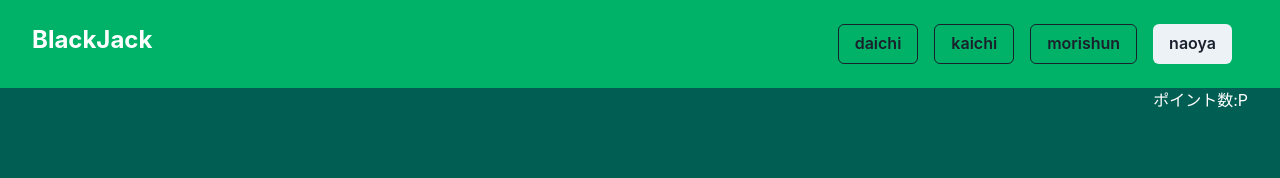
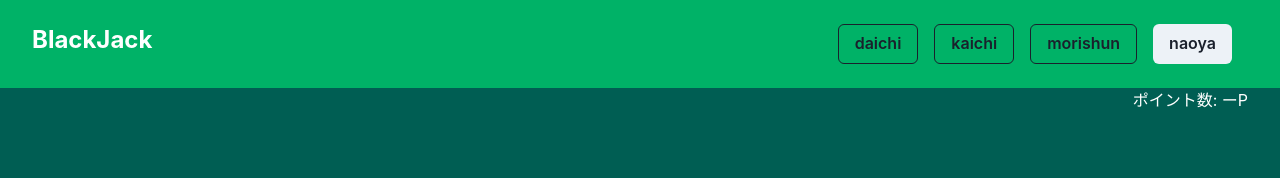
Before and after one commit to Louco-inc/blackjack_202403, a Next.js app: page /naoya in a window 1280 px wide. Shown: the top 178 px of the page. Built offline with nearby package versions, Linux system fonts and the light colour scheme.

Commit message:
[feat] トップ画面に自分のポイント数を表示

```diff
--- a/src/pages/naoya/index.tsx
+++ b/src/pages/naoya/index.tsx
@@ -1,4 +1,4 @@
-import { useState } from "react";
+import { useState, useEffect } from "react";
 import Header from "../../components/header";
 import TopComponent from "./phase/top";
 import GameComponent from "./phase/game";
@@ -21,16 +21,14 @@ export default function BlackJackPage(): JSX.Element {
   const [playerData, setPlayerData] = useState<PlayerType>({
     nickname: "",
     uuid: "",
-    point: 0,
+    point: -100,
   });
+  const [bettingValue, setBettingValue] = useState<number | undefined>(
+    undefined
+  );
 
-  const openHowToPlay = (): void => {};
-  const openHistory = (): void => {};
-
-  const switchPage = async (type: string): Promise<void> => {
-    switch (type) {
-      case "top-next": {
-        // ニックネーム画面に飛ばすかベット画面に飛ばすか
+  useEffect(() => {
+    const init = async (): Promise<void> => {
       const uuid: string = getUUIDFromSessionStorage() ?? "";
       console.log(uuid);
       // uuidがあればプレイヤーを取得してskip
@@ -48,11 +46,23 @@ export default function BlackJackPage(): JSX.Element {
         // セッションストレージに保持
         const recentUuid: string = res.uuid;
         saveUUIDToSessionStorage(recentUuid);
+      }
+    };
+    init();
+  }, []);
 
-          // ベット画面へ
+  const openHowToPlay = (): void => {};
+  const openHistory = (): void => {};
+
+  const switchPage = async (type: string): Promise<void> => {
+    switch (type) {
+      case "top-next": {
+        // ニックネーム画面に飛ばすかベット画面に飛ばすか
+        // uuidがあればプレイヤーを取得してskip
+				// uuidがなければnickname画面へ
+        if (playerData.uuid) {
           skipPage(2);
         } else {
-          // uuidがなければnickname画面へ
           goNext();
         }
         break;
@@ -103,7 +113,7 @@ export default function BlackJackPage(): JSX.Element {
     if (typeof value !== "number") {
       return false;
     }
-    return value >= 100 && playerData.point > value;
+    return value >= 100 && playerData.point >= value;
   };
 
   const confirmNickName = async (value: InputStateType): Promise<void> => {
@@ -125,6 +135,7 @@ export default function BlackJackPage(): JSX.Element {
     if (typeof value !== "number") {
       return;
     }
+    setBettingValue(value);
     await switchPage("betting-next");
   };
 
@@ -134,6 +145,7 @@ export default function BlackJackPage(): JSX.Element {
       <div className="h-screen bg-main-color text-white px-8">
         {phase === 0 ? (
           <TopComponent
+            playerPoint={playerData.point}
             onStart={async () => await switchPage("top-next")}
             openHowToPlay={openHowToPlay}
             openHistory={openHistory}
--- a/src/pages/naoya/phase/top.tsx
+++ b/src/pages/naoya/phase/top.tsx
@@ -1,17 +1,20 @@
 import { Text, Button } from "@chakra-ui/react";
 
 type PropsType = {
+  playerPoint: number;
   onStart: (phase: string) => void;
   openHowToPlay: () => void;
-  openHistory: (phase: string) => void;
+  openHistory: (phase: string | undefined) => void;
 };
 
 export default function TopComponent(props: PropsType): JSX.Element {
-  const { onStart, openHowToPlay, openHistory } = props;
+  const { playerPoint, onStart, openHowToPlay, openHistory } = props;
   return (
     <>
       <div className="">
-        <div className="text-end">ポイント数:P</div>
+        <div className="text-end">
+          ポイント数: {playerPoint >= 0 ? playerPoint : "ー"}P
+        </div>
       </div>
       <Text fontSize="6xl" className="font-bold text-center mt-32 mb-16">
         BlackJack
```
Lines whose indentation alone changed are shown as unchanged.
